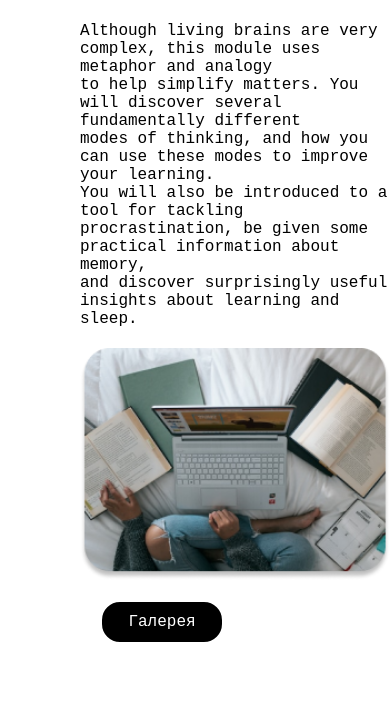
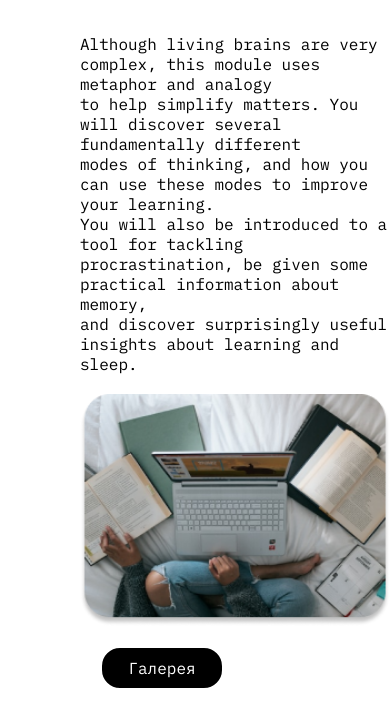
Before and after one commit to MishaZorin/MishaZorin.github.io, a plain HTML site: page index.html in a window 390 px wide. Shown: the part 499-1209 px from the top of the page. Before the commit the page ends 1163 px from the top, so only its background shows below. Drawn offline with Linux system fonts and the light colour scheme.

Commit message:
Add files via upload

```diff
--- a/index.html
+++ b/index.html
@@ -5,6 +5,9 @@
     <meta charset="UTF-8">
     <meta name="viewport" content="width=device-width, initial-scale=1.0">
     <link rel="stylesheet" href="style.css">
+    <link rel="preconnect" href="https://fonts.googleapis.com">
+<link rel="preconnect" href="https://fonts.gstatic.com" crossorigin>
+<link href="https://fonts.googleapis.com/css2?family=IBM+Plex+Mono:ital,wght@0,100;0,200;0,300;0,400;0,500;0,600;0,700;1,100;1,200;1,300;1,400;1,500;1,600;1,700&display=swap" rel="stylesheet">
     <title>MZ</title>
 </head>
 
@@ -113,7 +116,7 @@
             <div class="skills">
                 <p class="skill">✓✓Marketing</p>
                 <p class="skill">✓✓Linux</p>
-                <p class="skill">✓✓HTMl,Css, <br>JS</p>
+                <p class="skill">✓✓HTMl,Css, JS</p>
 
             </div>
 
--- a/style.css
+++ b/style.css
@@ -4,7 +4,7 @@
 }
 
 body {
-    font-family: 'Courier New', Courier, monospace;
+    font-family: "IBM Plex Mono", monospace;
 }
 details{
     display: none;
@@ -210,4 +210,7 @@ video{
         flex-direction: column;
         align-items: stretch;
     }
+    .team_person{
+        flex-direction: column;
+    }
 }
```
